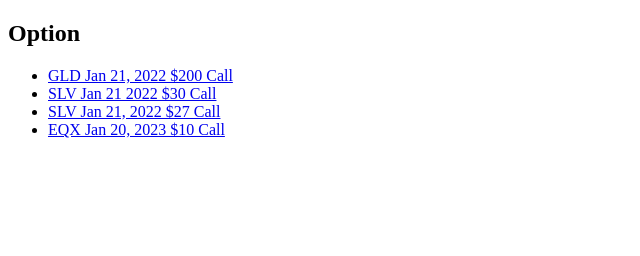
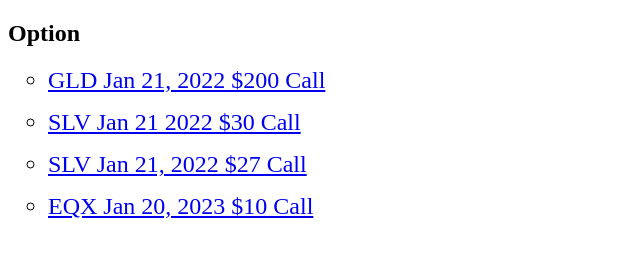
Before and after one commit to spidergroup/stocks, a plain HTML site: page index.html in a window 1280 px wide. Shown: the whole page, without its empty margins (0-640 px from the left). Drawn offline with Linux system fonts and the light colour scheme.

Commit message:
Update 3

```diff
--- a/index.html
+++ b/index.html
@@ -1,14 +1,26 @@
 <!DOCTYPE html>
 <html>
+<head>
+ <style>
+
+  ul li{
+    list-style-type: circle;
+    margin-top: 15px;
+    font-size: x-large;
+  }
+
+ </style>
+</head>
+
 <body>
 
 <h2>Option</h2>
 
 <ul>
-  <li><a href="https://www.barchart.com/stocks/quotes/GLD%7C20220121%7C200.00C/overview">GLD Jan 21, 2022 $200 Call</a></li>
-  <li><a href="https://www.barchart.com/stocks/quotes/SLV%7C20220121%7C30.00C">SLV Jan 21 2022 $30 Call</a></li>
-  <li><a href="https://www.barchart.com/stocks/quotes/SLV%7C20220121%7C27.00C">SLV Jan 21, 2022 $27 Call</a></li>
-  <li><a href="https://www.barchart.com/stocks/quotes/EQX%7C20230120%7C10.00C/overview">EQX Jan 20, 2023 $10 Call</a></li>
+  <li><a href="https://www.barchart.com/stocks/quotes/GLD%7C20220121%7C200.00C/overview" target="_blank">GLD Jan 21, 2022 $200 Call</a></li>
+  <li><a href="https://www.barchart.com/stocks/quotes/SLV%7C20220121%7C30.00C" target="_blank">SLV Jan 21 2022 $30 Call</a></li>
+  <li><a href="https://www.barchart.com/stocks/quotes/SLV%7C20220121%7C27.00C" target="_blank">SLV Jan 21, 2022 $27 Call</a></li>
+  <li><a href="https://www.barchart.com/stocks/quotes/EQX%7C20230120%7C10.00C/overview" target="_blank">EQX Jan 20, 2023 $10 Call</a></li>
 </ul>
 
 
```
